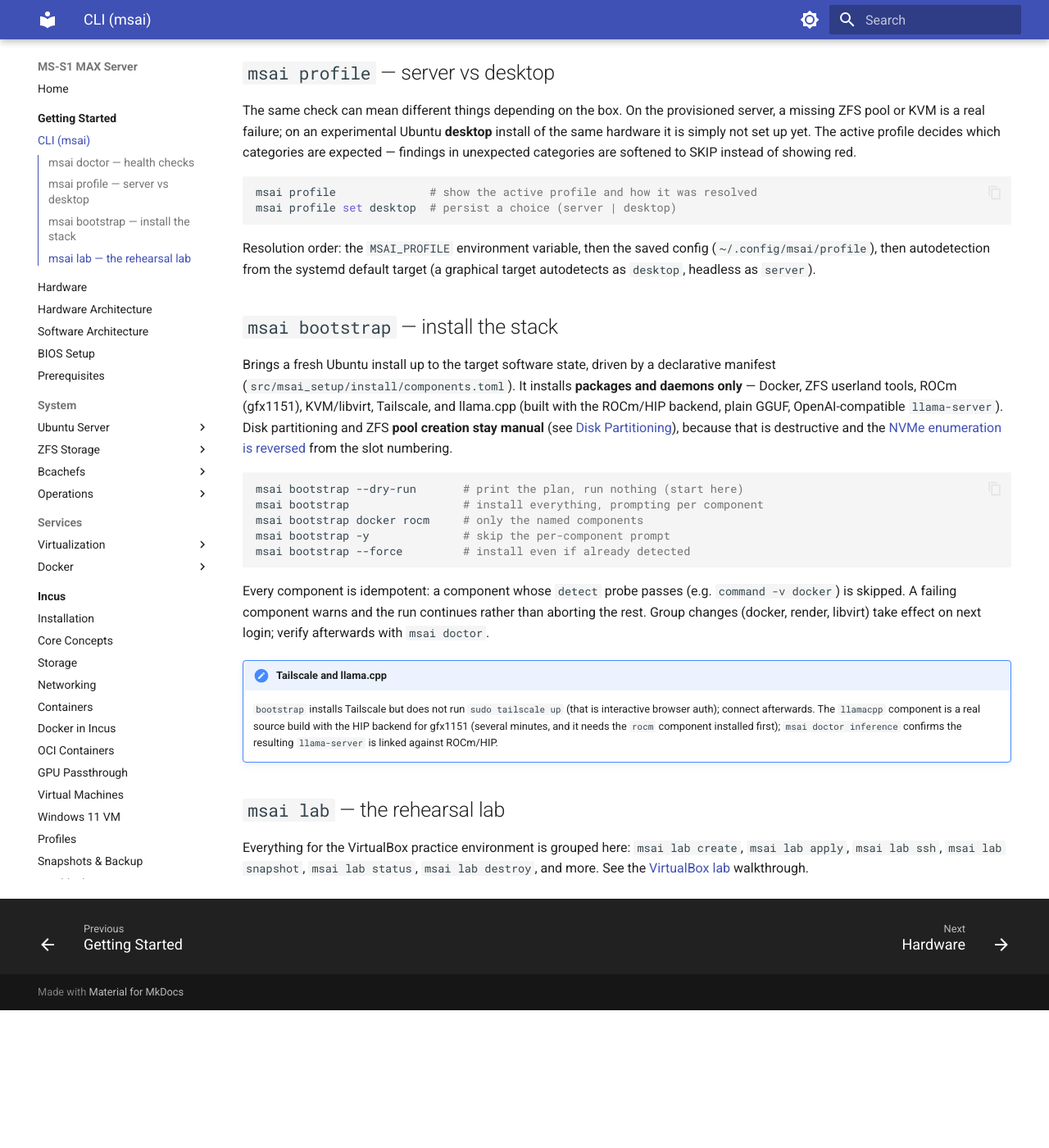
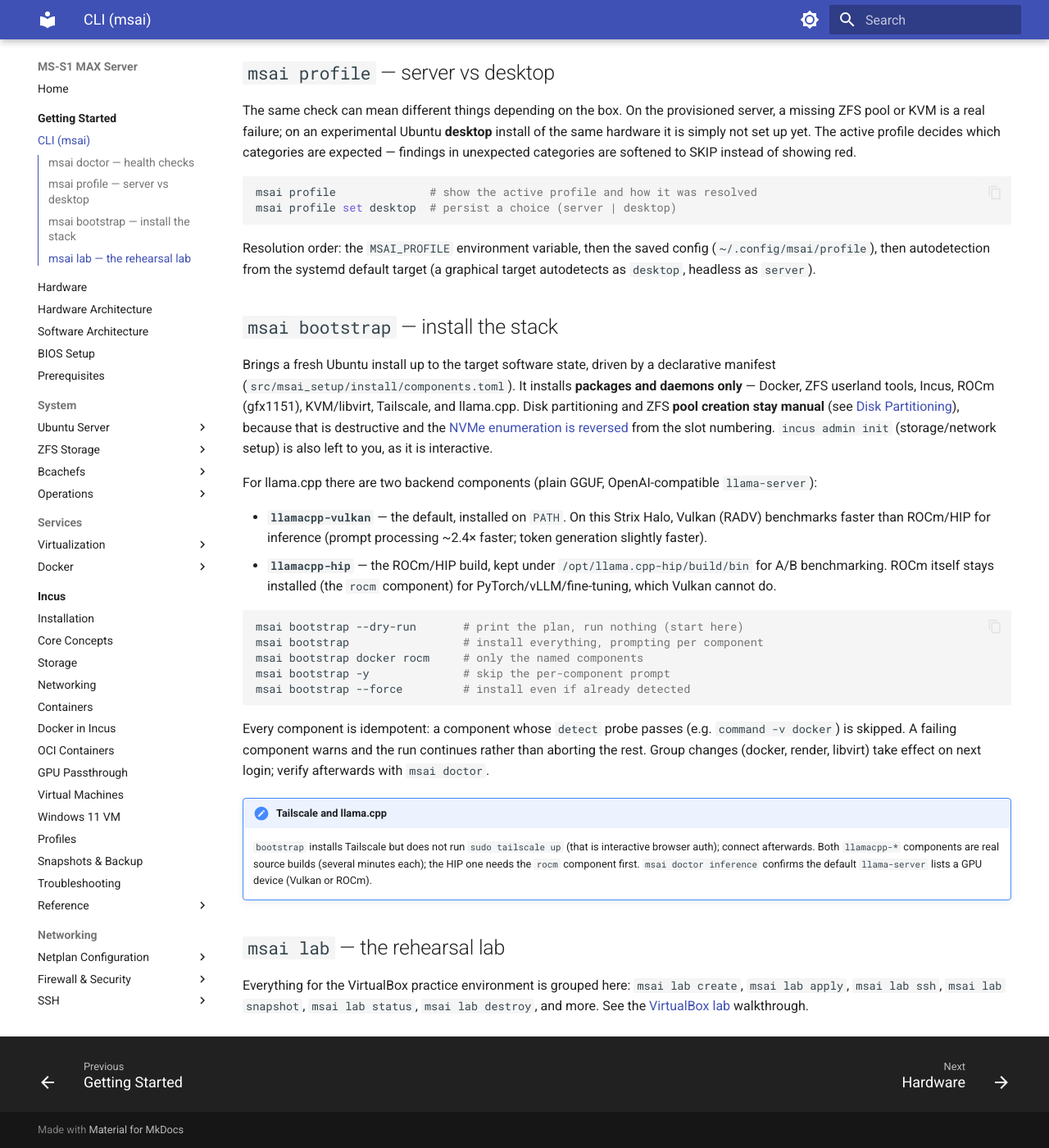
Before and after one commit to mortenoh/msai-setup, an MkDocs documentation site: the page built from docs/getting-started/cli.md, in a window 1280 px wide and 1400 px high, scrolled down 699 px. Shown: the whole window at 82% size. Built offline with MkDocs 1.6.1 and Material for MkDocs 9.7.7, drawn with Linux system fonts in a browser that asks for light colours; before the commit the page ends 1931 px from its top, so only the background shows below that.

Commit message:
feat(bootstrap): add incus; split llama.cpp into vulkan (default) + hip backends

````diff
--- a/docs/getting-started/cli.md
+++ b/docs/getting-started/cli.md
@@ -50,12 +50,22 @@
 
 Brings a fresh Ubuntu install up to the target software state, driven by a
 declarative manifest (`src/msai_setup/install/components.toml`). It installs
-**packages and daemons only** — Docker, ZFS userland tools, ROCm (gfx1151),
-KVM/libvirt, Tailscale, and llama.cpp (built with the ROCm/HIP backend, plain
-GGUF, OpenAI-compatible `llama-server`). Disk partitioning and ZFS **pool
-creation stay manual** (see [Disk Partitioning](../ubuntu/installation/disk-partitioning.md)),
+**packages and daemons only** — Docker, ZFS userland tools, Incus, ROCm
+(gfx1151), KVM/libvirt, Tailscale, and llama.cpp. Disk partitioning and ZFS
+**pool creation stay manual** (see [Disk Partitioning](../ubuntu/installation/disk-partitioning.md)),
 because that is destructive and the [NVMe enumeration is reversed](hardware.md)
-from the slot numbering.
+from the slot numbering. `incus admin init` (storage/network setup) is also left
+to you, as it is interactive.
+
+For llama.cpp there are two backend components (plain GGUF, OpenAI-compatible
+`llama-server`):
+
+- **`llamacpp-vulkan`** — the default, installed on `PATH`. On this Strix Halo,
+  Vulkan (RADV) benchmarks faster than ROCm/HIP for inference (prompt processing
+  ~2.4× faster; token generation slightly faster).
+- **`llamacpp-hip`** — the ROCm/HIP build, kept under `/opt/llama.cpp-hip/build/bin`
+  for A/B benchmarking. ROCm itself stays installed (the `rocm` component) for
+  PyTorch/vLLM/fine-tuning, which Vulkan cannot do.
 
 ```bash
 msai bootstrap --dry-run       # print the plan, run nothing (start here)
@@ -72,10 +82,10 @@
 
 !!! note "Tailscale and llama.cpp"
     `bootstrap` installs Tailscale but does not run `sudo tailscale up` (that is
-    interactive browser auth); connect afterwards. The `llamacpp` component is a
-    real source build with the HIP backend for gfx1151 (several minutes, and it
-    needs the `rocm` component installed first); `msai doctor inference` confirms
-    the resulting `llama-server` is linked against ROCm/HIP.
+    interactive browser auth); connect afterwards. Both `llamacpp-*` components
+    are real source builds (several minutes each); the HIP one needs the `rocm`
+    component first. `msai doctor inference` confirms the default `llama-server`
+    lists a GPU device (Vulkan or ROCm).
 
 ## `msai lab` — the rehearsal lab
 
````
Also changed, not shown: src/msai_setup/install/components.toml (+49 -13 lines), 1 other file.
